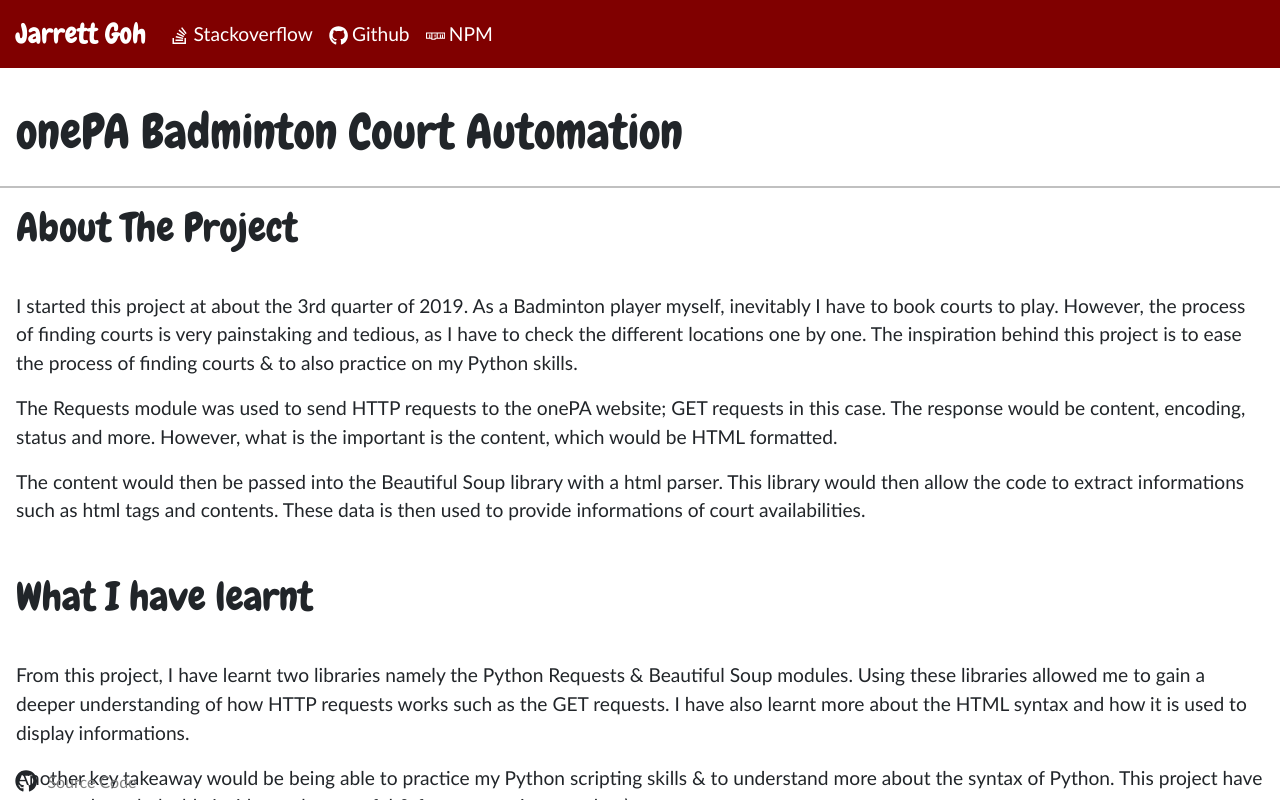
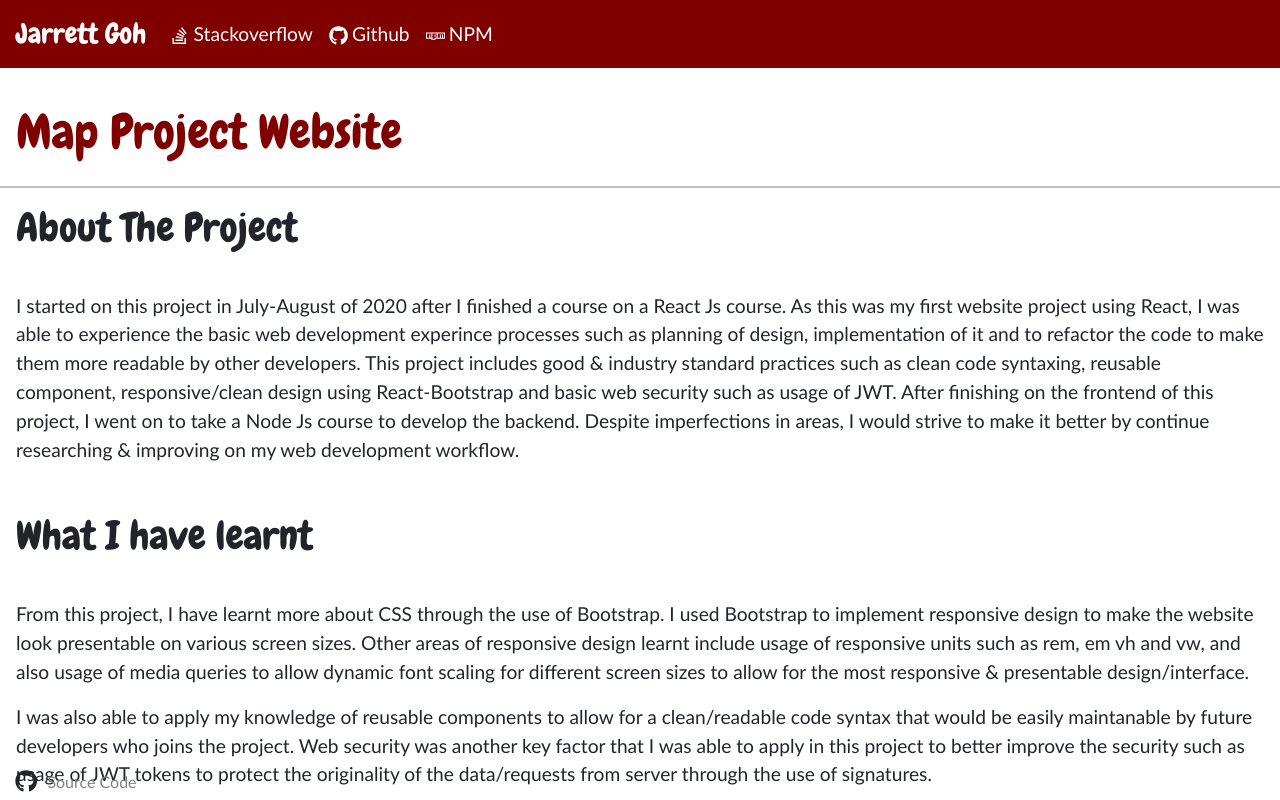
Before and after one commit to Jarrettgohh/Personal-Website, a React (Create React App) app: page /projects/map-project-website in a window 1280 px wide. Built offline with nearby package versions, Linux system fonts and the light colour scheme; a web font is replaced by a local one.

Commit message:
#23 Update projects pages

```diff
--- a/src/App.js
+++ b/src/App.js
@@ -6,6 +6,8 @@ import MainPage from "./components/mainPage";
 import ProjectComponent from "./components/projects/projectComponent";
 
 import onePAProject from "./components/projects/onePAProject.js";
+import mapProjectWebsite from "./components/projects/mapProjectWebsite";
+import mapProjectApp from "./components/projects/mapProjectApp";
 
 import "./css/main.css";
 
@@ -30,15 +32,21 @@ function App() {
           </Route>
           <Route path="/projects/map-project-website">
             <ProjectComponent
-              name="onePA Badminton Court Automation"
-              about={onePAProject.about()}
-              learnt={onePAProject.learnt()}
-              resources={onePAProject.resources()}
-              github={onePAProject.github()}
+              name="Map Project Website"
+              about={mapProjectWebsite.about()}
+              learnt={mapProjectWebsite.learnt()}
+              resources={mapProjectWebsite.resources()}
+              github={mapProjectWebsite.github()}
             />
           </Route>
           <Route path="/projects/map-project-app">
-            <ProjectComponent />
+            <ProjectComponent
+              name="Map Project App"
+              about={mapProjectApp.about()}
+              learnt={mapProjectApp.learnt()}
+              resources={mapProjectApp.resources()}
+              github={mapProjectApp.github()}
+            />
           </Route>
           <Route path="/projects/mini-games">
             <ProjectComponent />
--- a/src/components/programmingProjects.jsx
+++ b/src/components/programmingProjects.jsx
@@ -36,7 +36,6 @@ const ProgrammingProjects = () => {
           <FaReact size="1.4rem" color="#08DDFA" />
           <FaNodeJs size="1.4rem" color="green" />
           <FaBootstrap size="1.4rem" color="purple" />
-          <FaAws size="1.4rem" color="#AA9939" />
         </>
       ),
     },
--- /dev/null
+++ b/src/components/projects/mapProjectApp.js
@@ -0,0 +1,46 @@
+function about() {
+  return (
+    <>
+      <p className="text-style">
+        I started on this project in January-February of 2021 after learning
+        React Native from an online course. It was relatively easy for me to
+        learn React Native due to my background of Javascript and React. My plan
+        for this project is to better understand the workflows of mobile
+        development & the best practices involved.
+      </p>
+    </>
+  );
+}
+
+function learnt() {
+  return (
+    <>
+      <p className="text-style">
+        From this project, I have learnt that for a particular project; with
+        mobile and website requirements, the same backend server used for
+        websites can be used for the mobile version too. This is due to the
+        basis of RESTful APIs that would query the same url endpoints.
+      </p>
+    </>
+  );
+}
+
+function resources() {
+  return [
+    {
+      name: "React Native Course",
+      url: "https://codewithmosh.com/p/the-ultimate-react-native-course",
+    },
+  ];
+}
+
+function github() {
+  return "https://github.com/Jarrettgohh/React-Native-App";
+}
+
+export default {
+  about,
+  learnt,
+  resources,
+  github,
+};
--- a/src/components/projects/mapProjectWebsite.js
+++ b/src/components/projects/mapProjectWebsite.js
@@ -2,24 +2,18 @@ function about() {
   return (
     <>
       <p className="text-style">
-        I started this project at about the 3rd quarter of 2019. As a Badminton
-        player myself, inevitably I have to book courts to play. However, the
-        process of finding courts is very painstaking and tedious, as I have to
-        check the different locations one by one. The inspiration behind this
-        project is to ease the process of finding courts & to also practice on
-        my Python skills.
-      </p>
-      <p className="text-style">
-        The Requests module was used to send HTTP requests to the onePA website;
-        GET requests in this case. The response would be content, encoding,
-        status and more. However, what is the important is the content, which
-        would be HTML formatted.
-      </p>
-      <p className="text-style">
-        The content would then be passed into the Beautiful Soup library with a
-        html parser. This library would then allow the code to extract
-        informations such as html tags and contents. These data is then used to
-        provide informations of court availabilities.
+        I started on this project in July-August of 2020 after I finished a
+        course on a React Js course. As this was my first website project using
+        React, I was able to experience the basic web development experince
+        processes such as planning of design, implementation of it and to
+        refactor the code to make them more readable by other developers. This
+        project includes good & industry standard practices such as clean code
+        syntaxing, reusable component, responsive/clean design using
+        React-Bootstrap and basic web security such as usage of JWT. After
+        finishing on the frontend of this project, I went on to take a Node Js
+        course to develop the backend. Despite imperfections in areas, I would
+        strive to make it better by continue researching & improving on my web
+        development workflow.
       </p>
     </>
   );
@@ -29,17 +23,27 @@ function learnt() {
   return (
     <>
       <p className="text-style">
-        From this project, I have learnt two libraries namely the Python
-        Requests & Beautiful Soup modules. Using these libraries allowed me to
-        gain a deeper understanding of how HTTP requests works such as the GET
-        requests. I have also learnt more about the HTML syntax and how it is
-        used to display informations.
+        From this project, I have learnt more about CSS through the use of
+        Bootstrap. I used Bootstrap to implement responsive design to make the
+        website look presentable on various screen sizes. Other areas of
+        responsive design learnt include usage of responsive units such as rem,
+        em vh and vw, and also usage of media queries to allow dynamic font
+        scaling for different screen sizes to allow for the most responsive &
+        presentable design/interface.
       </p>
       <p className="text-style">
-        Another key takeaway would be being able to practice my Python scripting
-        skills & to understand more about the syntax of Python. This project
-        have gave me knowledgable insides on how useful & fun automations can be
-        ;)
+        I was also able to apply my knowledge of reusable components to allow
+        for a clean/readable code syntax that would be easily maintanable by
+        future developers who joins the project. Web security was another key
+        factor that I was able to apply in this project to better improve the
+        security such as usage of JWT tokens to protect the originality of the
+        data/requests from server through the use of signatures.
+      </p>
+      <p className="text-style">
+        Another key takeaway from this project would be that I have developed a
+        deeper understanding of how API works through the use of Google Maps
+        Javascript API to display a map on the website. I have experimented with
+        building an NPM package to display google maps.
       </p>
     </>
   );
@@ -47,16 +51,23 @@ function learnt() {
 
 function resources() {
   return [
-    { name: "Requests", url: "https://requests.readthedocs.io/en/master/" },
     {
-      name: "Beautiful Soup",
-      url: "https://www.crummy.com/software/BeautifulSoup/bs4/doc/",
+      name: "React Js course",
+      url: "https://codewithmosh.com/p/mastering-react",
+    },
+    {
+      name: "React Bootstrap",
+      url: "https://react-bootstrap.github.io/",
+    },
+    {
+      name: "Node Js Course",
+      url: "https://codewithmosh.com/p/the-complete-node-js-course",
     },
   ];
 }
 
 function github() {
-  return "https://github.com/Jarrettgohh/Onepa-Badminton-Courts-Finder-Python";
+  return "https://github.com/Jarrettgohh/Jarrettgoh.github.io";
 }
 
 export default {
--- a/src/components/projects/onePAProject.js
+++ b/src/components/projects/onePAProject.js
@@ -2,12 +2,12 @@ function about() {
   return (
     <>
       <p className="text-style">
-        I started this project at about the 3rd quarter of 2019. As a Badminton
-        player myself, inevitably I have to book courts to play. However, the
-        process of finding courts is very painstaking and tedious, as I have to
-        check the different locations one by one. The inspiration behind this
-        project is to ease the process of finding courts & to also practice on
-        my Python skills.
+        I started on this project in June of 2019. As a Badminton player myself,
+        inevitably I have to book courts to play. However, the process of
+        finding courts is very painstaking and tedious, as I have to check the
+        different locations one by one. The inspiration behind this project is
+        to ease the process of finding courts & to also practice on my Python
+        skills.
       </p>
       <p className="text-style">
         The Requests module was used to send HTTP requests to the onePA website;
--- a/src/components/projects/projectComponent.jsx
+++ b/src/components/projects/projectComponent.jsx
@@ -8,7 +8,9 @@ const ProjectComponent = ({ name, about, learnt, resources, github }) => {
     <Container fluid className="project-container-style">
       {/* ABOUT THE PROJECT */}
       <Row className="row-padding" style={{ borderBottom: "2px solid silver" }}>
-        <h1 className="header-text-lg">{name}</h1>
+        <h1 className="header-text-lg" style={{ color: "maroon" }}>
+          {name}
+        </h1>
       </Row>
       <Row className="row-padding">
         <h1 className="header-text">About The Project</h1>
@@ -25,9 +27,9 @@ const ProjectComponent = ({ name, about, learnt, resources, github }) => {
       <Row className="row-padding">
         <h1 className="header-text">Learning Resources</h1>
       </Row>
-      {resources.map((resource) => {
+      {resources.map((resource, index) => {
         return (
-          <Row>
+          <Row key={index}>
             <GradeOutlined style={{ fill: "#FADD08", fontSize: "2rem" }} />
             <a
               className="text-style-lg-italic"
--- a/src/components/skillsLearnt.jsx
+++ b/src/components/skillsLearnt.jsx
@@ -17,12 +17,13 @@ const SkillsLearnt = () => {
           </li>
           <li className="text-style">Reusable Components</li>
           <li className="text-style">Clean Code Syntax</li>
-          <li className="text-style">Basic Web Security</li>
+          <li className="text-style">Basic Web Security (JWT tokens)</li>
           <li className="text-style">Debugging Skills</li>
           <li className="text-style">Git Workflows</li>
           <li className="text-style">Windows Command Prompt</li>
           <li className="text-style">NPM</li>
           <li className="text-style">PIP</li>
+          <li className="text-style">API workings</li>
         </ul>
       </Row>
     </Container>
--- a/src/components/techStack.jsx
+++ b/src/components/techStack.jsx
@@ -5,7 +5,7 @@ import { ImStack } from "react-icons/im";
 
 const TechStack = () => {
   // To be queried from Node Js server
-  const techStackJS = ["React Js", "Node Js", "Bootstrap", "Express Js"];
+  const techStackJS = ["React Js", "Node Js", "Express Js"];
   const techStackPy = ["Requests", "Beautiful Soup (BS4)"];
   const techStackAWS = [
     "Amplify",
```
